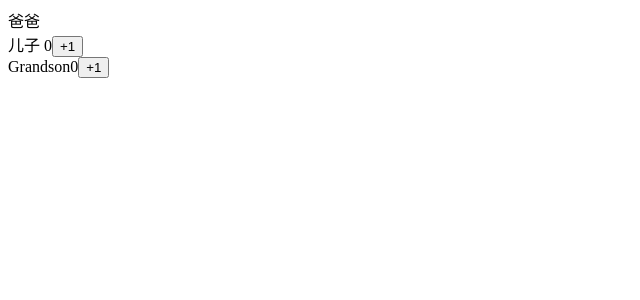
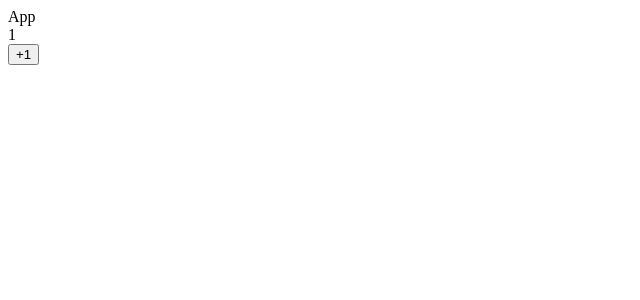
Before and after one commit to E1FANG/ReactStudy, a React (Create React App) app: page / in a window 1280 px wide. Shown: the top 300 px of the page, without its empty margins (0-640 px from the left). Built offline with nearby package versions, Linux system fonts and the light colour scheme.

Commit message:
类组件props及其钩子

```diff
--- a/src/index.js
+++ b/src/index.js
@@ -3,8 +3,7 @@
 // import App from './App';
 import * as serviceWorker from './serviceWorker';
 
-import Father from './函数组件与类组件demo1'
-import Father2 from './函数组件与类组件使用props'
+import App from './类组件详解/props钩子'
 
 // ReactDOM.render(
 //   <React.StrictMode>
@@ -15,7 +14,7 @@
 //   document.getElementById('root')
 // );
 ReactDOM.render(
-    <Father />,
+    <App />,
   document.getElementById('root')
 );
 // If you want your app to work offline and load faster, you can change
--- a/src/函数组件state有n和m.js
+++ b/src/函数和类组件统筹/函数组件state有n和m.js
@@ -20,7 +20,7 @@
       m: 0
     };
   }
-  addN() {
+  addN=()=> {
     this.setState({ n: this.state.n + 1 });
     // m 会被覆盖为 undefined 吗？
   }
--- /dev/null
+++ b/src/类组件详解/props钩子.js
@@ -0,0 +1,46 @@
+import React from 'react'
+
+
+export default class App  extends React.Component {
+    constructor(props) {
+        super(props)
+        this.state = { x: 1 }
+    }
+    onClick = () => {
+        this.setState({
+            x: this.state.x + 1
+        })
+    }
+    // onClick = ()=>{
+    //     this.setState((state)=>{
+    //       return {x:state.x+1}
+    //     })
+    //   }
+    render() {
+        return (
+            <div className="App">
+                App
+                <B name={this.state.x} />
+                <button onClick={this.onClick}>+1</button>
+            </div>
+        )
+    }
+}
+
+class B extends React.Component {
+    // constructor(props) {
+    //     super(props)
+    // }
+    componentWillReceiveProps(newProps){
+        console.log('旧的props')
+        console.log(this.props)
+        console.log('props变化了')
+        console.log('新的props')
+        console.log(newProps)
+    }
+    render() {
+        return (
+            <div>{this.props.name}</div>
+        )
+    }
+}
```
Also changed, not shown: src/函数和类组件统筹/函数组件与类组件demo1.js (renamed from src/函数组件与类组件demo1.js), src/函数和类组件统筹/函数组件与类组件使用props.js (renamed from src/函数组件与类组件使用props.js), src/函数和类组件统筹/类数组件state有n和m.js (renamed from src/类数组件state有n和m.js).
